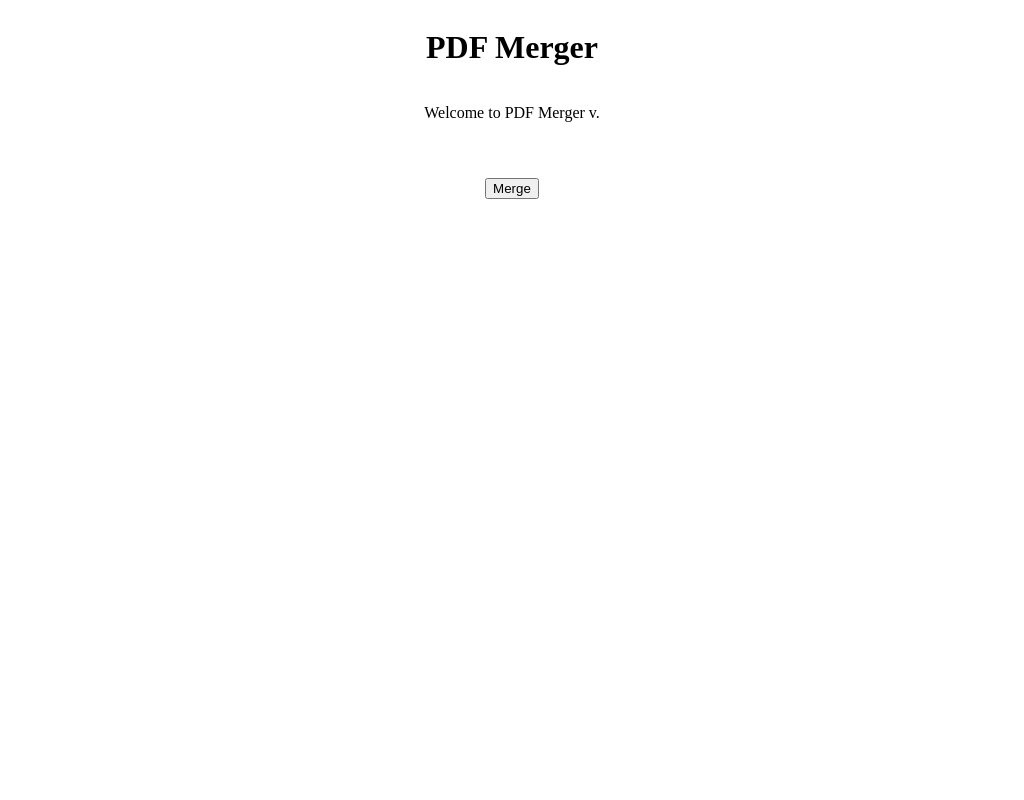
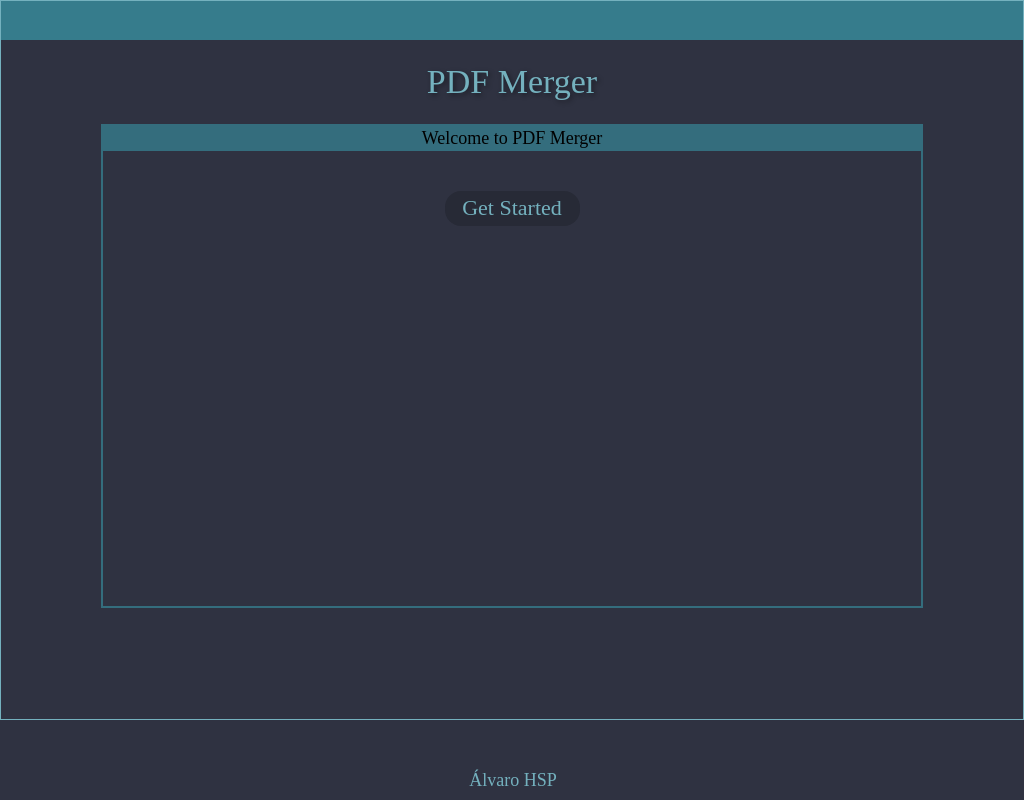
Before and after one commit to alvarohsp/pdf-merger, an Electron app: page src/index.html in a window 1024 px wide. Drawn offline with Linux system fonts and the light colour scheme; a web font is replaced by a local one.

Commit message:
Design melhorado, 0.2.0-prealpha

```diff
--- a/package.json
+++ b/package.json
@@ -1,8 +1,8 @@
 {
   "name": "pdf-merger",
   "productName": "pdf-merger",
-  "version": "0.1.0-prealpha-2",
-  "description": "My Electron application description",
+  "version": "0.2.0-prealpha",
+  "description": "Simple PDF utility tool",
   "main": "dist/index.js",
   "scripts": {
     "build": "babel src --extensions \".ts\" --out-dir dist --copy-files --no-copy-ignored",
--- a/src/index.css
+++ b/src/index.css
@@ -1,9 +1,135 @@
+/* VARIABLES */
+:root {
+  --app-back-color: #2f3241;
+  --app-title-bar-color: #367c8c;
+  --app-symb-color: #74b1be;
+}
+
+/* FONTS */
+@font-face {
+  font-family: 'yu-gothic-l';
+  src: url('./assets/fonts/YuGothL.ttc');
+}
+
+@font-face {
+  font-family: 'calibri';
+  src: url('./assets/fonts/calibri.ttf');
+}
+
+/* STYLES */
+
+p {
+  font-family: 'calibri';
+  margin-top: 0px;
+  margin-bottom: 0px;
+  padding: 2px 0px 2px 0px;
+  font-size: 18px;
+}
+
+h1 {
+  font-weight: normal;
+  font-family: 'yu-gothic-l';
+  font-size: 34px;
+  text-shadow: 2px 2px 5px #0000006e;
+  color: var(--app-symb-color);
+}
+
 .main-div {
   display: flex;
   flex-direction: column;
   align-items: center;
+  user-select: none;
+}
+
+.sub-main-div {
+  width: 80%;
+  align-items: center;
+  justify-content: center;
+  text-align: center;
+  border: 2px solid #367c8ccf;
+  height: 480px;
+}
+
+.text-div {
+  background-color: #367c8ccf;
 }
 
 .btns-div {
   margin-top: 40px;
+  align-items: center;
+  justify-content: center;
+  display: flex;
+  flex-direction: column;
 }
+
+.start-btn {
+  width: 135px;
+  height: 35px;
+  background-color: #272a36;
+  border-radius: 16px;
+  transition: 0.6s;
+}
+
+.start-btn:hover {
+  background-color: var(--app-symb-color);
+  border-radius: 1px;
+  cursor: pointer;
+  transition: 0.25s;
+}
+
+.start-btn p {
+  padding: 4px;
+  font-size: 22px;
+  color: var(--app-symb-color);
+  transition: 0.6s;
+}
+
+.start-btn p:hover {
+  padding: 4px;
+  font-size: 22px;
+  color: #272a36;
+  transition: 0.6s;
+}
+
+body {
+  margin: 0px 0px 0px 0px;
+  border: 1px solid var(--app-symb-color);
+  background-color: var(--app-back-color);
+  height: 718px;
+}
+
+#top-window {
+  padding: 0;
+  -webkit-app-region: drag;
+  user-select: none;
+  height: 39px;
+  width: 100%;
+  background-color: var(--app-title-bar-color);
+}
+
+footer {
+  user-select: none;
+  display: inline-flex;
+  position: fixed;
+  bottom: 0px;
+  width: 100%;
+  height: 40px;
+  align-items: center;
+  text-align: center;
+  align-content: center;
+  justify-content: center;
+}
+
+footer p {
+  font-size: 18px;
+  color: var(--app-symb-color);
+  width: fit-content;
+  transition: 0.25s;
+}
+
+footer p:hover {
+  cursor: pointer;
+  font-size: 18px;
+  color: #a8c6cd;
+  transition: 0.25s;
+}
--- a/src/index.html
+++ b/src/index.html
@@ -7,15 +7,30 @@
     <script src="renderer.js" defer></script>
   </head>
   <body>
+    <header>
+      <div id="top-window"></div>
+    </header>
     <div class="main-div">
       <h1>PDF Merger</h1>
-      <p>Welcome to PDF Merger v<span id="app-version"></span>.</p>
-
-      <div class="btns-div">
-        <button onclick="onClickMergeBtn()" id="merge-btn">
-          Merge
-        </button>
+      <div class="sub-main-div">
+        <div class="text-div">
+          <p>Welcome to PDF Merger</p>
+        </div>
+        <div class="btns-div">
+          <div
+            onclick="onClickMergeBtn()"
+            id="merge-btn"
+            class="start-btn"
+          >
+            <p>Get Started</p>
+          </div>
+        </div>
       </div>
     </div>
+    <footer>
+      <div>
+        <p onclick="openLinkGithub()">Álvaro HSP</p>
+      </div>
+    </footer>
   </body>
 </html>
--- a/src/pages/merger/merger.css
+++ b/src/pages/merger/merger.css
@@ -1,4 +1,4 @@
-.main-div {
+/* .main-div {
   display: flex;
   flex-direction: column;
   align-items: center;
@@ -6,4 +6,4 @@
 
 .btns-div {
   margin-top: 40px;
-}
+} */
--- a/src/preload.ts
+++ b/src/preload.ts
@@ -1,6 +1,6 @@
 // See the Electron documentation for details on how to use preload scripts:
 // https://www.electronjs.org/docs/latest/tutorial/process-model#preload-scripts
-import { ipcRenderer, contextBridge } from 'electron';
+import { ipcRenderer, contextBridge, shell } from 'electron';
 
 contextBridge.exposeInMainWorld('baseAPI', {
   sendMsg: (channel: string, args: any = undefined) => {
```
Also changed, not shown: src/index.ts (+19 -9 lines), src/pages/merger/merger.html (+1 -0 lines), src/renderer.ts (+7 -0 lines), 2 other files.
